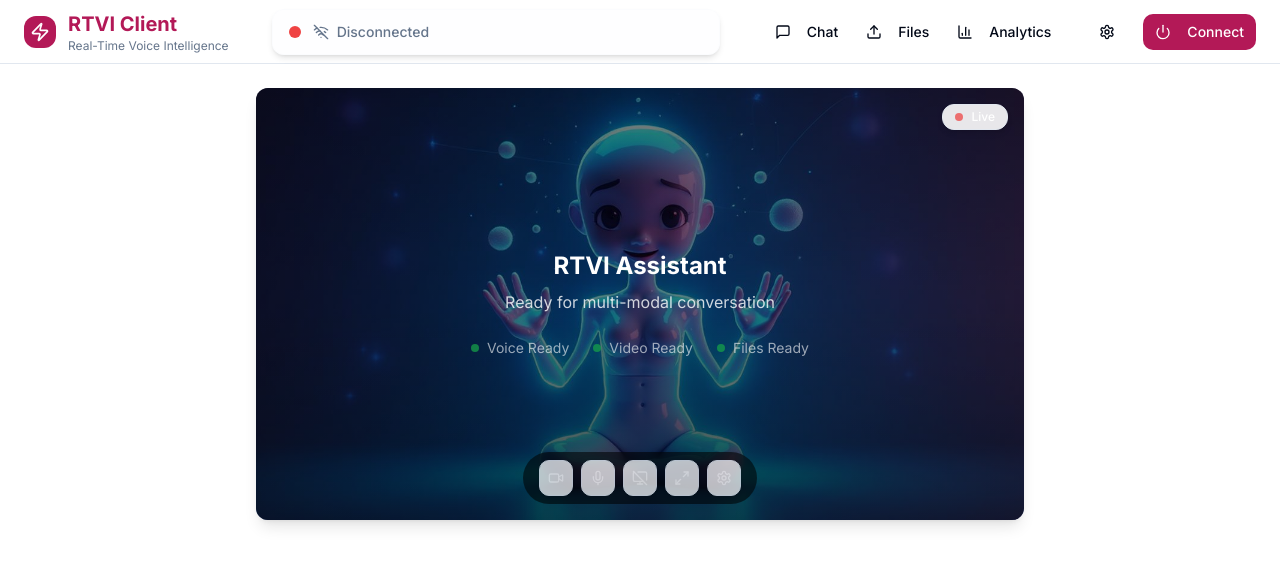
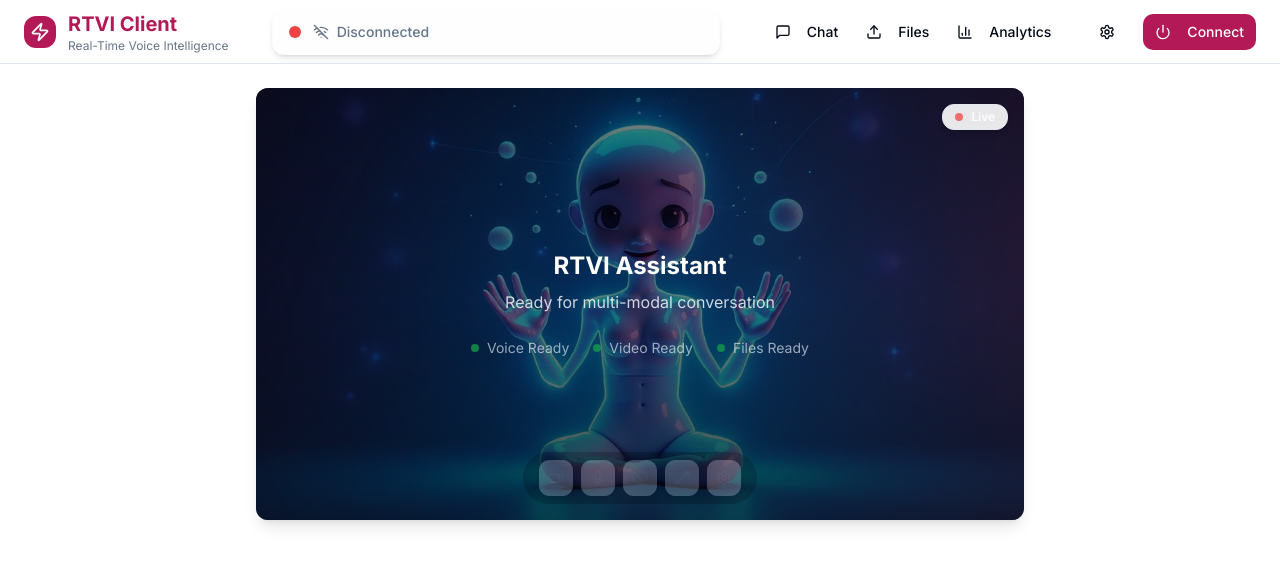
Before and after one commit to Allenmylath/spectro-talk-flow, a React (Vite) app: page / in a window 1280 px wide. Shown: the top 566 px of the page. Built offline with nearby package versions, Linux system fonts and the light colour scheme.

Commit message:
Set video controls opacity to 25%
Adjusted the opacity of the video controls to 25%.

```diff
--- a/src/components/rtvi/video-interface.tsx
+++ b/src/components/rtvi/video-interface.tsx
@@ -103,7 +103,7 @@ export function VideoInterface({
         )}
 
         {/* Video Controls Overlay */}
-        <div className="video-controls opacity-80 group-hover:opacity-100 transition-all duration-300">
+        <div className="video-controls opacity-25 group-hover:opacity-100 transition-all duration-300">
           <Button
             variant="ghost"
             size="sm"
```
